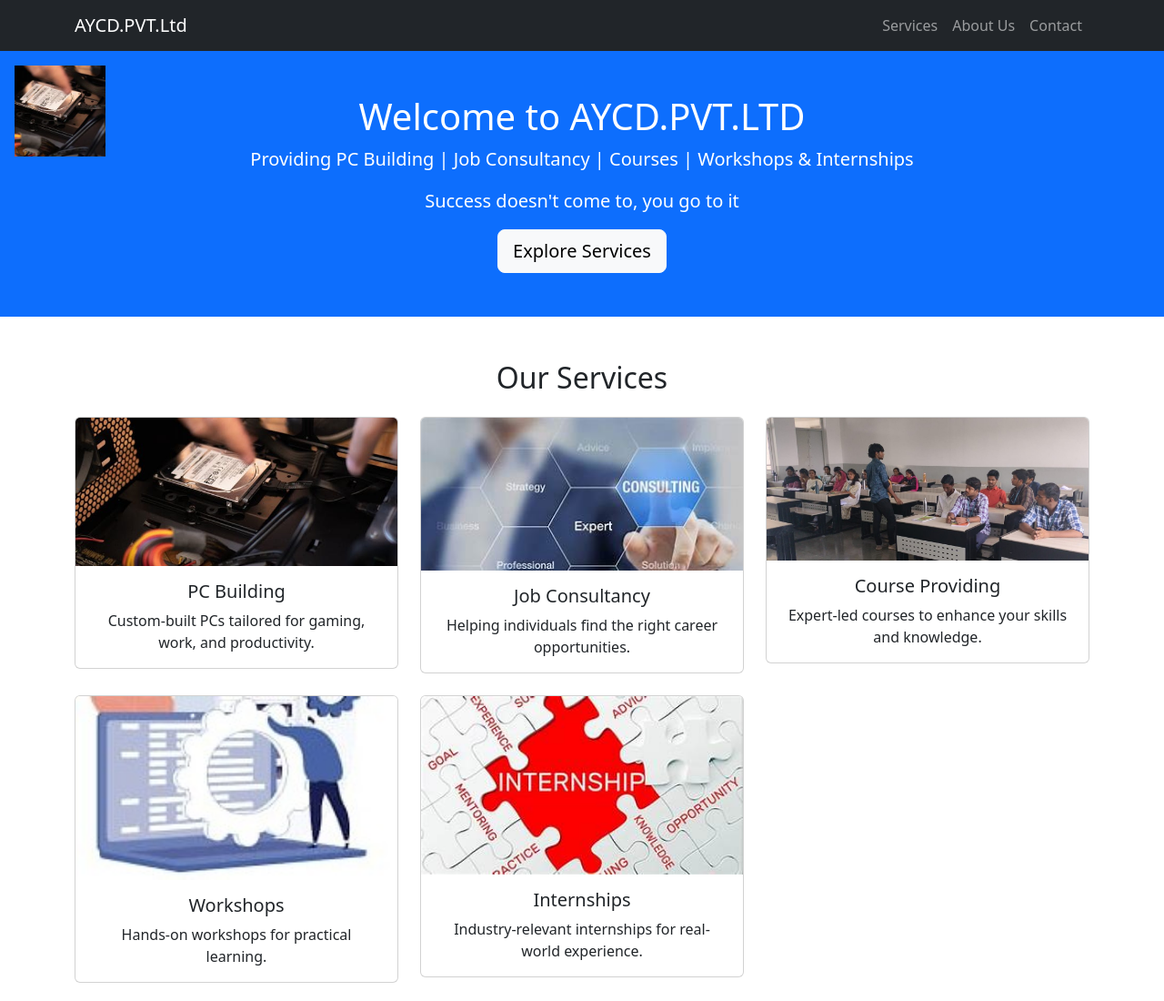
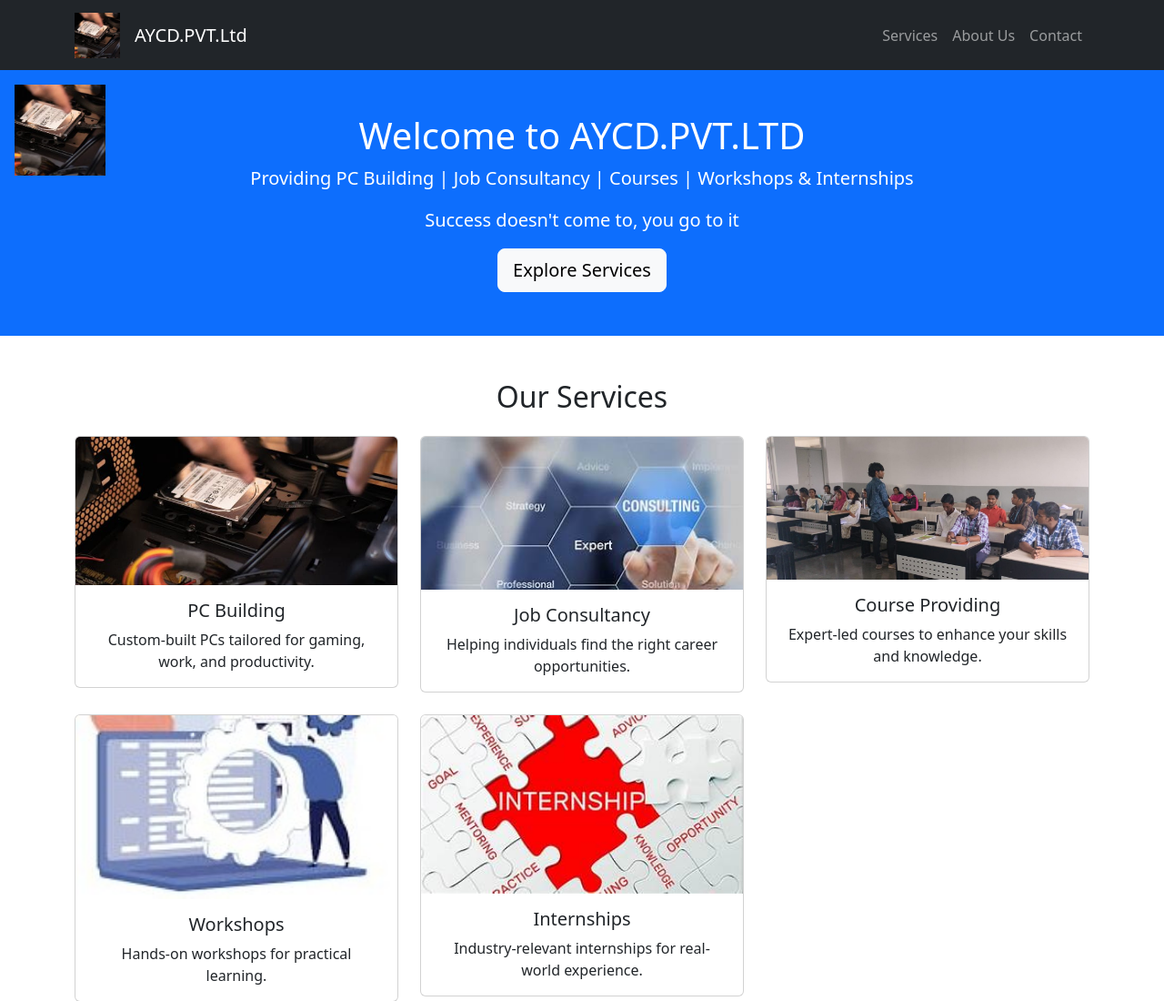
Before and after one commit to AYCD315/my-webpage, a plain HTML site: page index.html in a window 1280 px wide. Shown: the top 1100 px of the page at 91% size. Drawn offline with nearby package versions, Linux system fonts and the light colour scheme; files whose address does not match are found by name.

Commit message:
Update index.html

```diff
--- a/index.html
+++ b/index.html
@@ -11,6 +11,9 @@
     <!-- Navbar -->
     <nav class="navbar navbar-expand-lg navbar-dark bg-dark">
         <div class="container">
+            <div class="navbar-brand">
+                <img src="C:\Users\Willi\OneDrive\Documents\Desktop\aycd.in\pc final.jpeg" class="d-inline-blocd align-text-top" style="width: 50px; height: 50px; object-fit: cover" alt="PC Building">
+            </div>
             <a class="navbar-brand" href="#">AYCD.PVT.Ltd</a>
             <button class="navbar-toggler" type="button" data-bs-toggle="collapse" data-bs-target="#navbarNav">
                 <span class="navbar-toggler-icon"></span>
```
